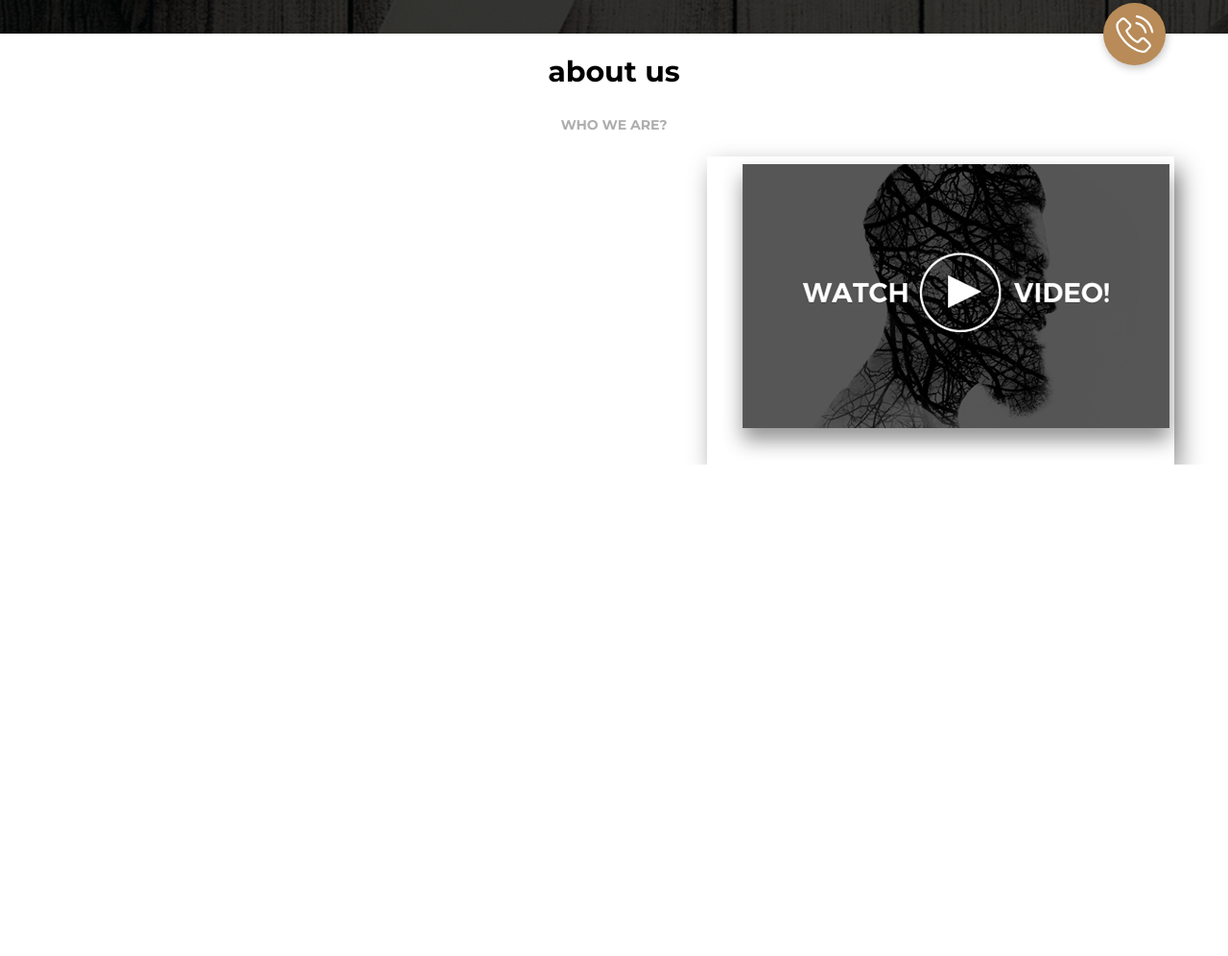
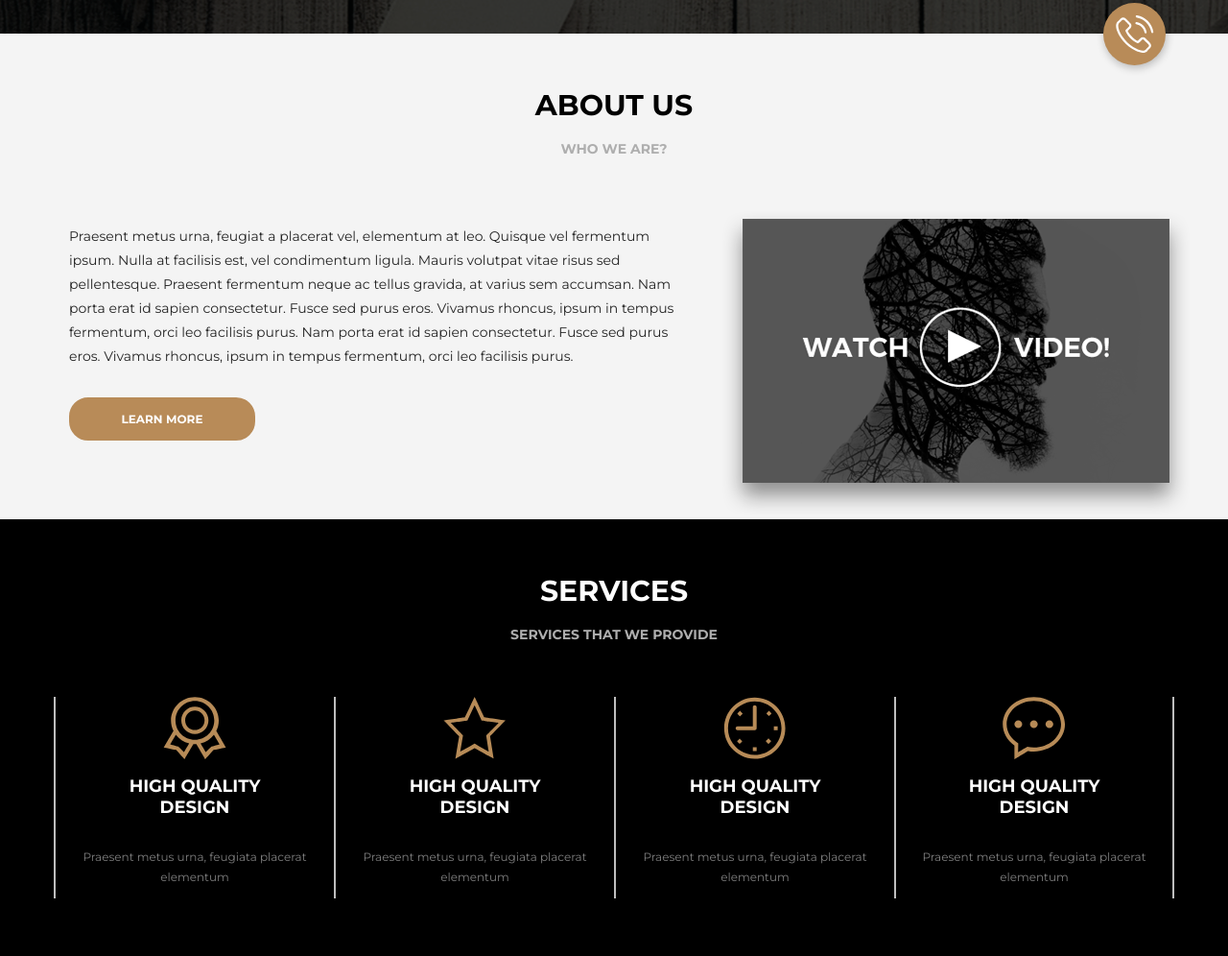
Before and after one commit to jaceksanko/PSD_to_HTML_CSS_Project3, a website: page index.html in a window 1280 px wide. Shown: the part 870-1866 px from the top of the page at 96% size. Before the commit the page ends 1354 px from the top, so only its background shows below. Drawn offline with Linux system fonts and the light colour scheme.

Commit message:
Add sections: about us and services

```diff
--- a/index.html
+++ b/index.html
@@ -35,7 +35,7 @@
                     <h1>design is about<br><span>communication</span></h1>
                     <h3>call us: +00 0 1234 5678</h3>
                 </div>
-                <button>get in touch</button>
+                <button class="btn-site">get in touch</button>
             </div>
         </div>
 
@@ -43,18 +43,53 @@
     </header>
     <div class="about-us">
         <div class="container">
-            <div>
+            <div class="box-title ">
                 <h2>about us</h2>
                 <h4>who we are?</h4>
 
             </div>
             <div class="row">
-                <div class="col-md-7">
-
+                <div class="about-us-text col-md-7">
+                    <p>
+                        Praesent metus urna, feugiat a placerat vel, elementum at leo. Quisque vel fermentum ipsum. Nulla at facilisis est, vel condimentum ligula. Mauris volutpat vitae risus sed pellentesque. Praesent fermentum neque ac tellus gravida, at varius sem accumsan. Nam porta erat id sapien consectetur. Fusce sed purus eros. Vivamus rhoncus, ipsum in tempus fermentum, orci leo facilisis purus. Nam porta erat id sapien consectetur. Fusce sed purus eros. Vivamus rhoncus, ipsum in tempus fermentum, orci leo facilisis purus.
+                    </p>
+                    <button class="btn-site">learn more</button>
                 </div>
                 <div class="about-us-video col-md-5">
                     <img src="images/video.png" alt="">
                 </div>
+            </div>
+        </div>
+    </div>
+
+    <div class="services">
+        <div class="container">
+            <div class="box-title ">
+                <h2>services</h2>
+                <h4>Services that we provide</h4>
+            </div>
+            <div class="row">
+                <div class="services-card col-md-3">
+                    <img src="images/quality.svg" alt="quality">
+                    <h3>High quality<br>DESIGN</h3>
+                    <p>Praesent metus urna, feugiata placerat elementum</p>
+                </div>
+                <div class="services-card col-md-3">
+                    <img src="images/star.svg" alt="quality">
+                    <h3>High quality<br>DESIGN</h3>
+                    <p>Praesent metus urna, feugiata placerat elementum</p>
+                </div>
+                <div class="services-card col-md-3">
+                    <img src="images/clock.svg" alt="quality">
+                    <h3>High quality<br>DESIGN</h3>
+                    <p>Praesent metus urna, feugiata placerat elementum</p>
+                </div>
+                <div class="services-card-last col-md-3">
+                    <img src="images/support.svg" alt="quality">
+                    <h3>High quality<br>DESIGN</h3>
+                    <p>Praesent metus urna, feugiata placerat elementum</p>
+                </div>
+
             </div>
         </div>
     </div>
--- a/sass/style.scss
+++ b/sass/style.scss
@@ -25,6 +25,7 @@
     font-weight: 600;
     line-height: 1;
     text-align: center;
+    text-transform: uppercase;
 }
 
 h3 {
@@ -47,6 +48,15 @@
     text-transform: uppercase;
 }
 
+p {
+    font-family: $main-site-font;
+    color:  #242424;
+    font-size: 0.875rem;
+    font-weight: 300;
+    line-height: 1.786;
+    text-align: left;
+}
+
 html {
     font-size: 16px;
 }
@@ -55,9 +65,46 @@
     text-decoration: none;
 }
 
+.btn-site {
+    border-radius: 20px;
+    background-color:  $color-action;
+    border-color: $color-action;
+    border-style: solid;
+    width: 194px;
+    height: 45px;
+    text-transform: uppercase;
+    color: white;
+    font-family: $main-site-font;
+    color:  #ffffff;
+    font-size: 0.75rem;
+    font-weight: 700;
+    line-height: 1.5;
+    text-align: center;
+    transition: all 0.7s;
+    &:focus {
+        outline: 0;
+    }
+    &:hover {
+        background-color: #000000;
+        border-color: #000000;
+    }
+}
+
 .container {
     max-width: 1170px;
     margin: 0 auto;
+}
+
+.box-title {
+    padding-bottom: 50px;
+    h2 {
+        padding-top: 60px;
+        margin: 0;
+    }
+    h4 {
+        margin-top:15px;
+        margin-bottom: 0;
+    }
 }
 
 
@@ -124,22 +171,6 @@
         margin-top: 12px;
         margin-bottom: 45px;
     }
-    button {
-        border-radius: 20px;
-        background-color:  $color-action;
-        border-color: $color-action;
-        border-style: solid;
-        width: 194px;
-        height: 45px;
-        text-transform: uppercase;
-        color: white;
-        font-family: $main-site-font;
-        color:  #ffffff;
-        font-size: 0.75rem;
-        font-weight: 700;
-        line-height: 1.5;
-        text-align: center;
-    }
 }
 
 /* telephon button */
@@ -156,6 +187,11 @@
     display: flex;
     align-items: center;
     justify-content: center;
+    outline: none;
+    transition: all 0.7s;
+    &:hover {
+        background-color: #000000;
+    }
     img {
         color:  #ffffff;
         width: 40px;
@@ -164,6 +200,48 @@
 }
 
 /* about us */
-.about-us-video {
-    box-shadow: 6px 11px 24px 0px rgba(0, 0, 1, 0.42);
+.about-us {
+    background-color: $background-gray-site-color;
 }
+
+
+.about-us-text p {
+    margin-bottom: 30px;
+}
+
+/* services */
+
+.services {
+    background-color: #000000;
+    padding-bottom: 60px;
+    .box-title h2 {
+        color: white;
+    }
+}
+
+.services-card {
+    display: flex;
+    justify-content: center;
+    flex-direction: column;
+    border-left: 2px solid #bebebe;
+
+    h3 {
+        font-size: 1.125rem;
+        line-height: 1.2;
+        text-align: center;
+    }
+    p{
+        font-size: 0.75rem;
+        line-height: 1.75;
+        text-align: center;
+        color:  #7e7e7e;
+    }
+    img {
+        height: 65px;
+    }
+}
+
+.services-card-last {
+    @extend .services-card;
+    border-right: 2px solid #bebebe;
+}
```
Also changed, not shown: css/style.css, images/clock.svg (added), images/quality.svg (added), images/star.svg (added), images/support.svg (added).
